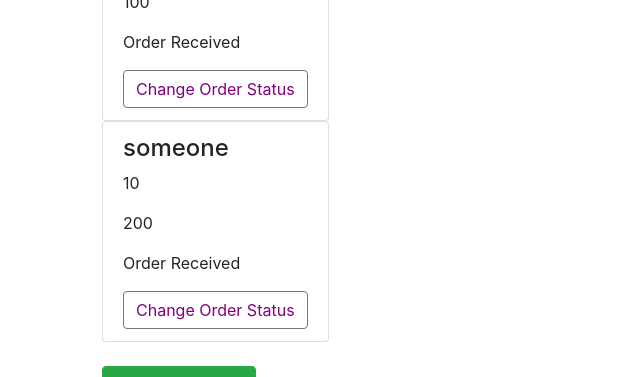
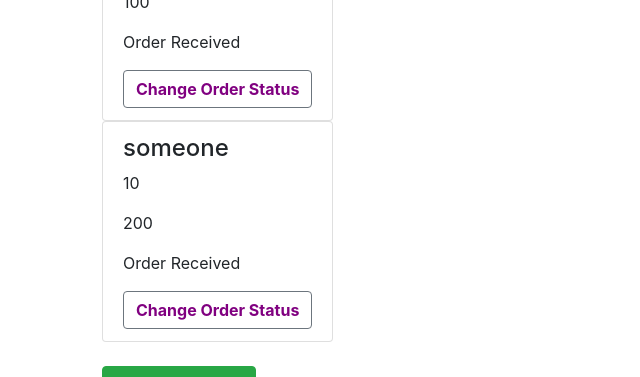
Before and after one commit to sudhakar-dhayalan/pizza, an Angular app: page /view-orders in a window 1280 px wide. Shown: the part 210-587 px from the top of the page, without its empty margins (0-640 px from the left). Built offline with nearby package versions, Linux system fonts and the light colour scheme.

Commit message:
minor updates

```diff
--- a/src/app/app.component.html
+++ b/src/app/app.component.html
@@ -1,6 +1,6 @@
 <div class="container">
     <app-navbar></app-navbar>
-  <div class="row" style="padding-left: 2rem; padding-top: 1.5rem;">
-    <router-outlet></router-outlet>
-  </div>
+    <div class="row" style="padding-left: 2rem; padding-top: 1.5rem;">
+      <router-outlet></router-outlet>
+    </div>
 </div>
--- a/src/app/app.module.ts
+++ b/src/app/app.module.ts
@@ -8,6 +8,7 @@ import { OrderComponent } from './order/order.component';
 import { ViewOrdersComponent } from './view-orders/view-orders.component';
 import { OrderService } from './order.service';
 import { OrderListItemComponent } from './view-orders/order-list-item/order-list-item.component';
+import { OrderDetailsComponent } from './order-details/order-details.component';
 
 @NgModule({
   declarations: [
@@ -15,7 +16,8 @@ import { OrderListItemComponent } from './view-orders/order-list-item/order-list
     NavbarComponent,
     OrderComponent,
     ViewOrdersComponent,
-    OrderListItemComponent
+    OrderListItemComponent,
+    OrderDetailsComponent
   ],
   imports: [
     BrowserModule,
--- /dev/null
+++ b/src/app/order-details/order-details.component.html
@@ -0,0 +1 @@
+<p>order-details works!</p>
--- /dev/null
+++ b/src/app/order-details/order-details.component.ts
@@ -0,0 +1,15 @@
+import { Component, OnInit } from '@angular/core';
+
+@Component({
+  selector: 'app-order-details',
+  templateUrl: './order-details.component.html',
+  styleUrls: ['./order-details.component.css']
+})
+export class OrderDetailsComponent implements OnInit {
+
+  constructor() { }
+
+  ngOnInit(): void {
+  }
+
+}
--- a/src/app/view-orders/order-list-item/order-list-item.component.css
+++ b/src/app/view-orders/order-list-item/order-list-item.component.css
@@ -7,6 +7,7 @@
     background-color:#f4f9f9;
 }
 
-.green-color {
+.custom-btn-style {
     color: purple;
+    font-weight: bold;
 }
--- a/src/app/view-orders/order-list-item/order-list-item.component.html
+++ b/src/app/view-orders/order-list-item/order-list-item.component.html
@@ -9,7 +9,7 @@
         <p class="list-group-item-text">{{orderItem.totalAmount}}</p>
         <p class="list-group-item-text">{{orderItem.statusOfOrder}}</p>
         <button
-        class="btn btn-outline-secondary green-color"
+        class="btn btn-outline-secondary custom-btn-style"
         (click)="changeOrderStatus()"
         [disabled]="orderItem.statusOfOrder === 'Ready to serve'">Change Order Status</button>
     </div>
```
Also changed, not shown: src/app/order-details/order-details.component.css (added).
